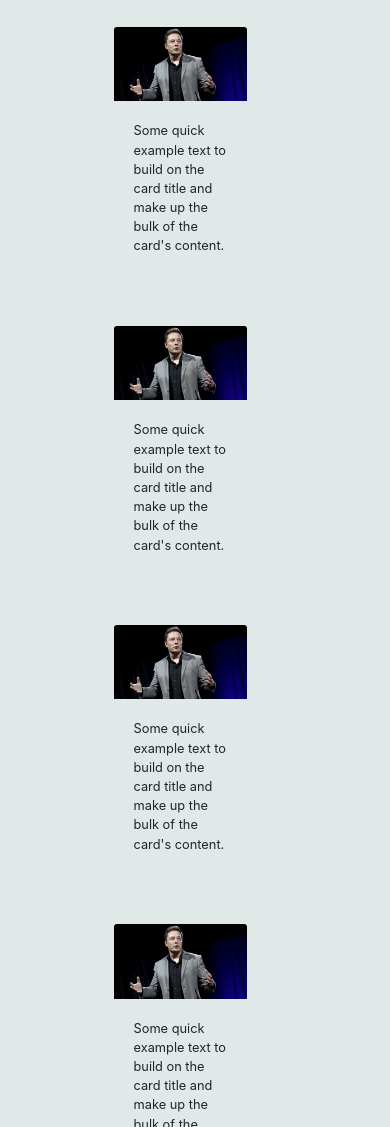
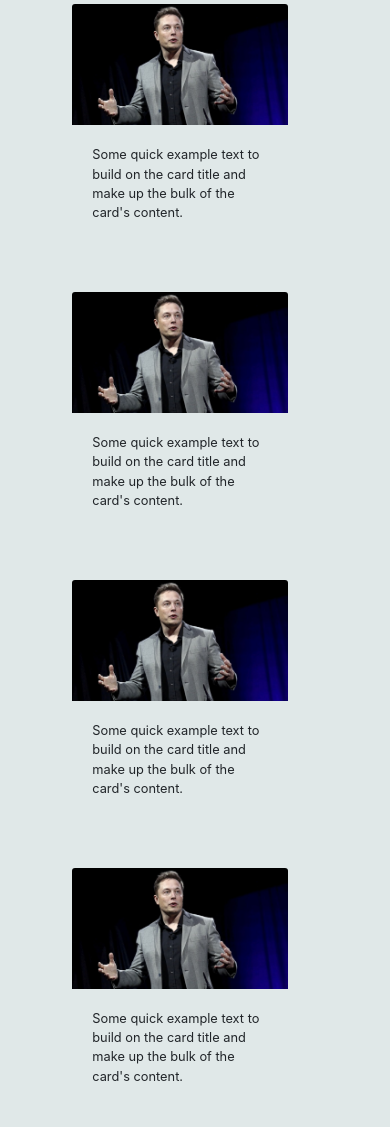
Before and after one commit to ChristoJohn1030/BeWeb-repo, a plain HTML site: page index.html in a window 390 px wide. Shown: the part 1718-2845 px from the top of the page. Drawn offline with nearby package versions, Linux system fonts and the light colour scheme.

Commit message:
Update index.html

```diff
--- a/index.html
+++ b/index.html
@@ -210,7 +210,7 @@
 
 
 
-                            <div class="row col-6 col-sm-6 col-md-9  col-lg-3 col-xl-3 flex-wrap mb-3 mt-3 mr-4 ml-4">
+                            <div class="row col-9 col-sm-9 col-md-9  col-lg-3 col-xl-3 flex-wrap mb-3 mt-3 mr-4 ml-4">
                                 <div class="card bgct">
                                     <img class="card-img-top" src="./assets/source-files/elon-musk.jpg" alt="Card image cap">
                                     <div class="card-body">
@@ -221,7 +221,7 @@
                                 </div>
                             </div>
 
-                            <div class="row col-6 col-sm-6 col-md-9 col-lg-3 col-xl-3 flex-wrap mb-3 mt-3 mr-4 ml-4">
+                            <div class="row col-9 col-sm-9 col-md-9 col-lg-3 col-xl-3 flex-wrap mb-3 mt-3 mr-4 ml-4">
                                 <div class="card bgct" >
                                     <img class="card-img-top" src="./assets/source-files/elon-musk.jpg" alt="Card image cap">
                                     <div class="card-body">
@@ -232,7 +232,7 @@
                                 </div>
                             </div>
 
-                            <div class="row col-6 col-sm-6 col-md-9 col-lg-3 col-xl-3 flex-wrap mb-3 mt-3 mr-4 ml-4">
+                            <div class="row col-9 col-sm-9 col-md-9 col-lg-3 col-xl-3 flex-wrap mb-3 mt-3 mr-4 ml-4">
                                 <div class="card bgct" >
                                     <img class="card-img-top" src="./assets/source-files/elon-musk.jpg" alt="Card image cap">
                                     <div class="card-body">
@@ -243,7 +243,7 @@
                                 </div>
                             </div>
 
-                            <div class="row col-6 col-sm-6 col-md-9 col-lg-3 col-xl-3 flex-wrap mb-3 mt-3 mr-4 ml-4">
+                            <div class="row col-9 col-sm-9 col-md-9 col-lg-3 col-xl-3 flex-wrap mb-3 mt-3 mr-4 ml-4">
                                 <div class="card bgct" >
                                     <img class="card-img-top" src="./assets/source-files/elon-musk.jpg" alt="Card image cap">
                                     <div class="card-body">
@@ -254,7 +254,7 @@
                                 </div>
                             </div>
 
-                            <div class="row col-6 col-sm-6 col-md-9 col-lg-3 col-xl-3 flex-wrap mb-3 mt-3 mr-4 ml-4">
+                            <div class="row col-9 col-sm-9 col-md-9 col-lg-3 col-xl-3 flex-wrap mb-3 mt-3 mr-4 ml-4">
                                 <div class="card bgct" >
                                     <img class="card-img-top" src="./assets/source-files/elon-musk.jpg" alt="Card image cap">
                                     <div class="card-body">
@@ -265,7 +265,7 @@
                                 </div>
                             </div>
 
-                            <div class="row col-6 col-sm-6 col-md-9 col-lg-3 col-xl-3 flex-wrap mb-3 mt-3 mr-4 ml-4">
+                            <div class="row col-9 col-sm-9 col-md-9 col-lg-3 col-xl-3 flex-wrap mb-3 mt-3 mr-4 ml-4">
                                 <div class="card bgct" >
                                     <img class="card-img-top" src="./assets/source-files/elon-musk.jpg" alt="Card image cap">
                                     <div class="card-body">
```
